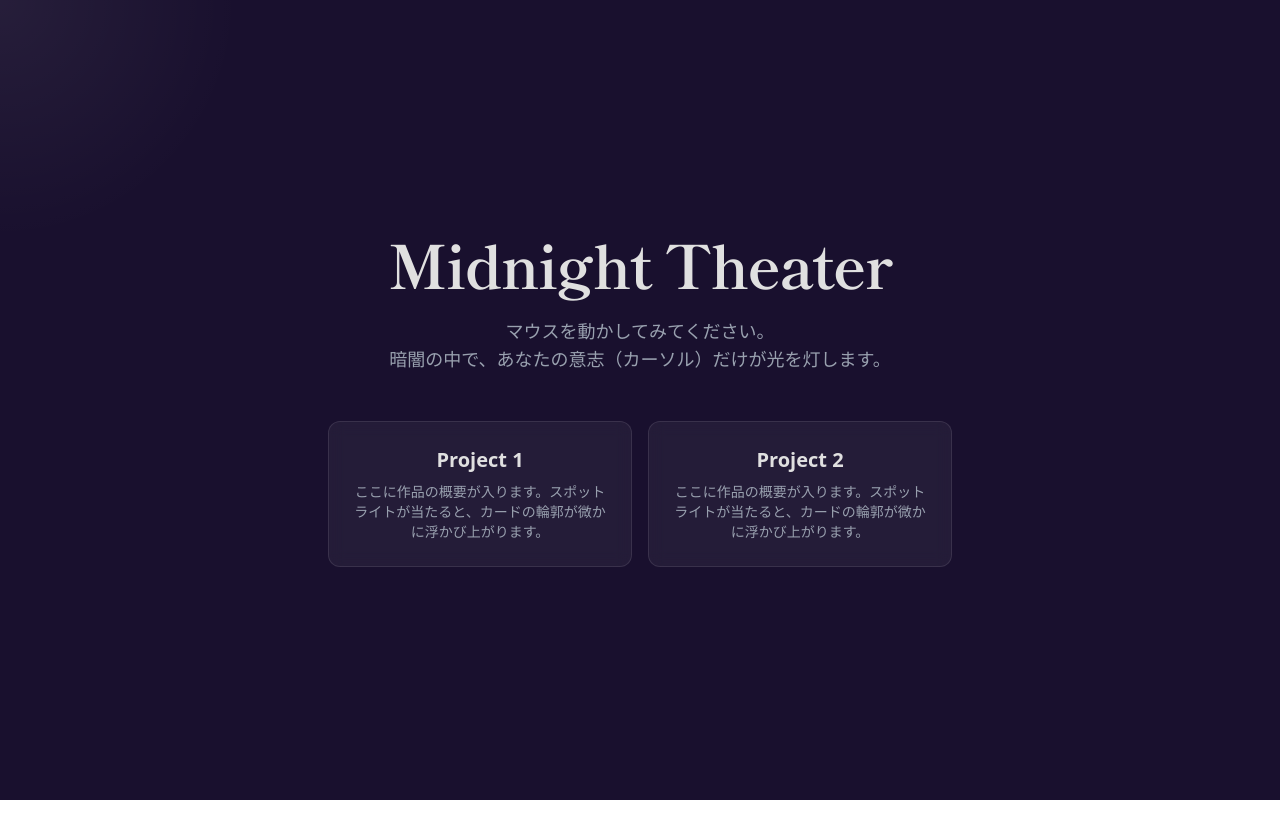
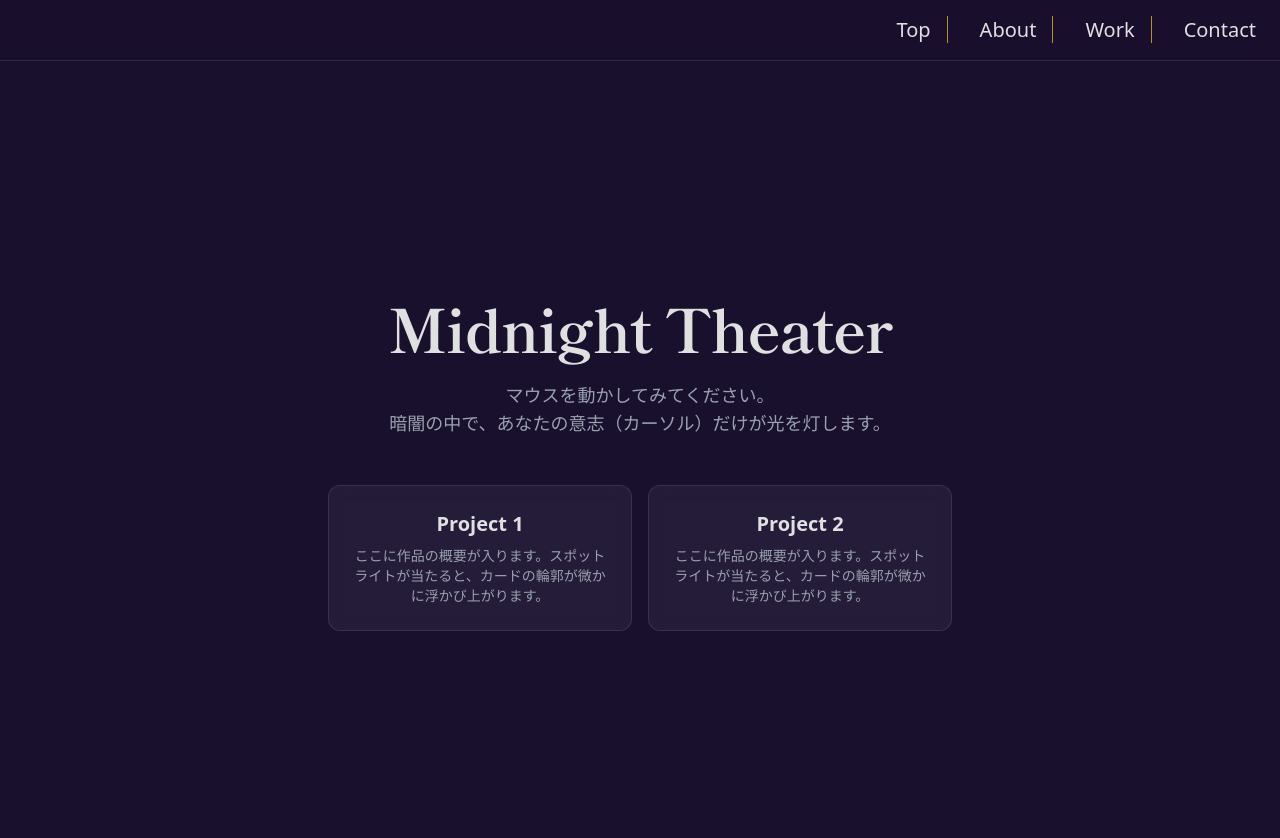
Before and after one commit to riteli/my-portfolio, a Next.js app: page / in a window 1280 px wide. Shown: the top 838 px of the page. Before the commit the page ends 800 px from the top, so only its background shows below. Built offline with nearby package versions, Linux system fonts and the light colour scheme.

Commit message:
feat: ヘッダーUIを実装

```diff
--- a/src/app/globals.css
+++ b/src/app/globals.css
@@ -2,6 +2,13 @@
 
 @theme {
   --font-sans: var(--font-sans), ui-sans-serif, system-ui, sans-serif;
+  --font-serif:
+    var(--font-serif), ui-serif, Georgia, Cambria, "Times New Roman", Times,
+    serif;
 
-  --font-serif: var(--font-serif), ui-serif, Georgia, Cambria, "Times New Roman", Times, serif;
+  --color-background: #19102e;
+  --color-text-main: #e0e0e0;
+  --color-text-sub: #9ca3af;
+  --color-accent: #b39124;
+  --color-border-white-10: rgba(255, 255, 255, 0.1);
 }
--- a/src/app/layout.tsx
+++ b/src/app/layout.tsx
@@ -1,5 +1,6 @@
 import type { Metadata } from "next";
 import { Noto_Sans_JP, Shippori_Mincho } from "next/font/google";
+import Header from "@/components/layout/Header";
 import "./globals.css";
 
 const notoSansJp = Noto_Sans_JP({
@@ -24,11 +25,12 @@ export default function RootLayout({
   children: React.ReactNode;
 }>) {
   return (
-    <html lang="ja">
+    <html lang="ja" className="scroll-smooth">
       <body
-        className={`${notoSansJp.variable} ${shipporiMincho.variable} antialiased`}
+        className={`${notoSansJp.variable} ${shipporiMincho.variable} antialiased bg-background text-text-main`}
       >
-        {children}
+        <Header />
+        <main className="pt-16">{children}</main>
       </body>
     </html>
   );
--- a/src/app/page.tsx
+++ b/src/app/page.tsx
@@ -1,6 +1,6 @@
 "use client";
 
-import React, { useEffect, useRef, useState } from "react";
+import { useEffect, useRef, useState } from "react";
 
 export default function SpotlightPage() {
   const containerRef = useRef<HTMLDivElement>(null);
--- /dev/null
+++ b/src/components/layout/Header.tsx
@@ -0,0 +1,44 @@
+import Link from "next/link";
+
+export default function Header() {
+  return (
+    <header className="fixed top-0 left-0 z-50 w-full px-6 backdrop-blur-md bg-background/80 border-b border-border-white-10">
+      <nav className="hidden md:block">
+        <ul className="flex justify-end gap-8 py-4">
+          <li>
+            <Link
+              href="/"
+              className="text-xl hover:text-text-main transition-colors border-r border-accent pr-4"
+            >
+              Top
+            </Link>
+          </li>
+          <li>
+            <Link
+              href="#about"
+              className="text-xl hover:text-text-main transition-colors border-r border-accent pr-4"
+            >
+              About
+            </Link>
+          </li>
+          <li>
+            <Link
+              href="#work"
+              className="text-xl hover:text-text-main transition-colors border-r border-accent pr-4"
+            >
+              Work
+            </Link>
+          </li>
+          <li>
+            <Link
+              href="#contact"
+              className="text-xl hover:text-text-main transition-colors"
+            >
+              Contact
+            </Link>
+          </li>
+        </ul>
+      </nav>
+    </header>
+  );
+}
```
